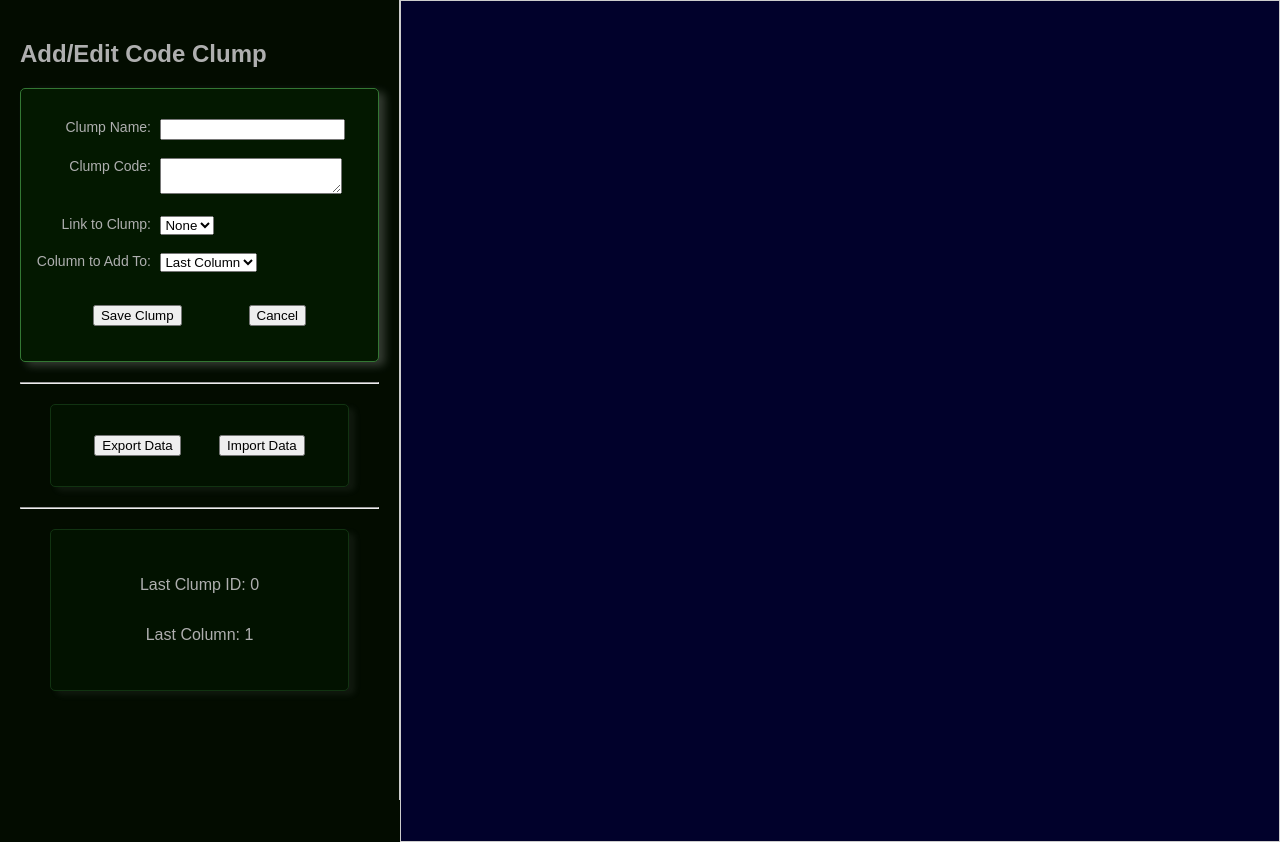
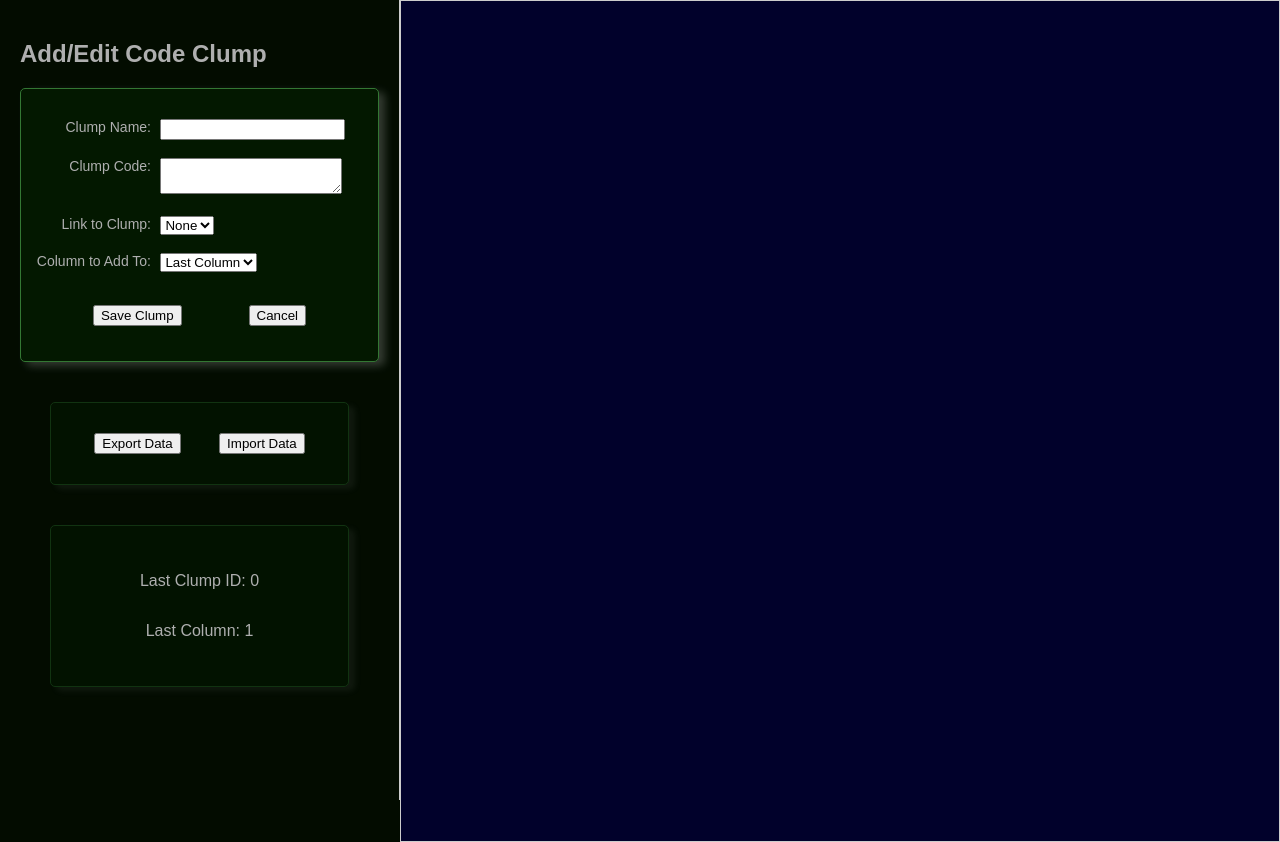
Before and after one commit to KDCinfo/dataflow, a PHP site: page /data_mapping_flow_analysis_tool/index.html in a window 1280 px wide. Run offline with PHP 8.4, Linux system fonts and the light colour scheme.

Commit message:
Removed `HR` tags; increased bottom margin.

```diff
--- a/data_mapping_flow_analysis_tool/dataflow.css
+++ b/data_mapping_flow_analysis_tool/dataflow.css
@@ -153,7 +153,7 @@ body {
   box-shadow: 6px 4px 8px 0 rgba(250, 250, 250, 0.2);
   border: 1px solid #373;
   border-radius: 5px;
-  margin: 20px auto;
+  margin: 20px auto 40px;
   padding: 30px 5px;
 }
 
--- a/data_mapping_flow_analysis_tool/index.html
+++ b/data_mapping_flow_analysis_tool/index.html
@@ -47,7 +47,6 @@
         </div>
       </form>
 
-      <hr>
       <!-- Export and Import buttons -->
       <div class="info-panel info-panel-sub export-import">
         <button onclick="exportData()">Export Data</button>
@@ -55,7 +54,6 @@
         <input type="file" id="importFile" style="display: none;" onchange="handleImport(event)">
       </div>
 
-      <hr>
       <!-- Show fields for 'lastAddedLumpID', and 'lastAddedCol' -->
       <div class="info-panel info-panel-sub script-vars">
         <p>Last Clump ID: <span id="lastAddedClumpIdTag">0</span></p>
```
Also changed, not shown: README.md, data_mapping_flow_analysis_tool/README.md.
